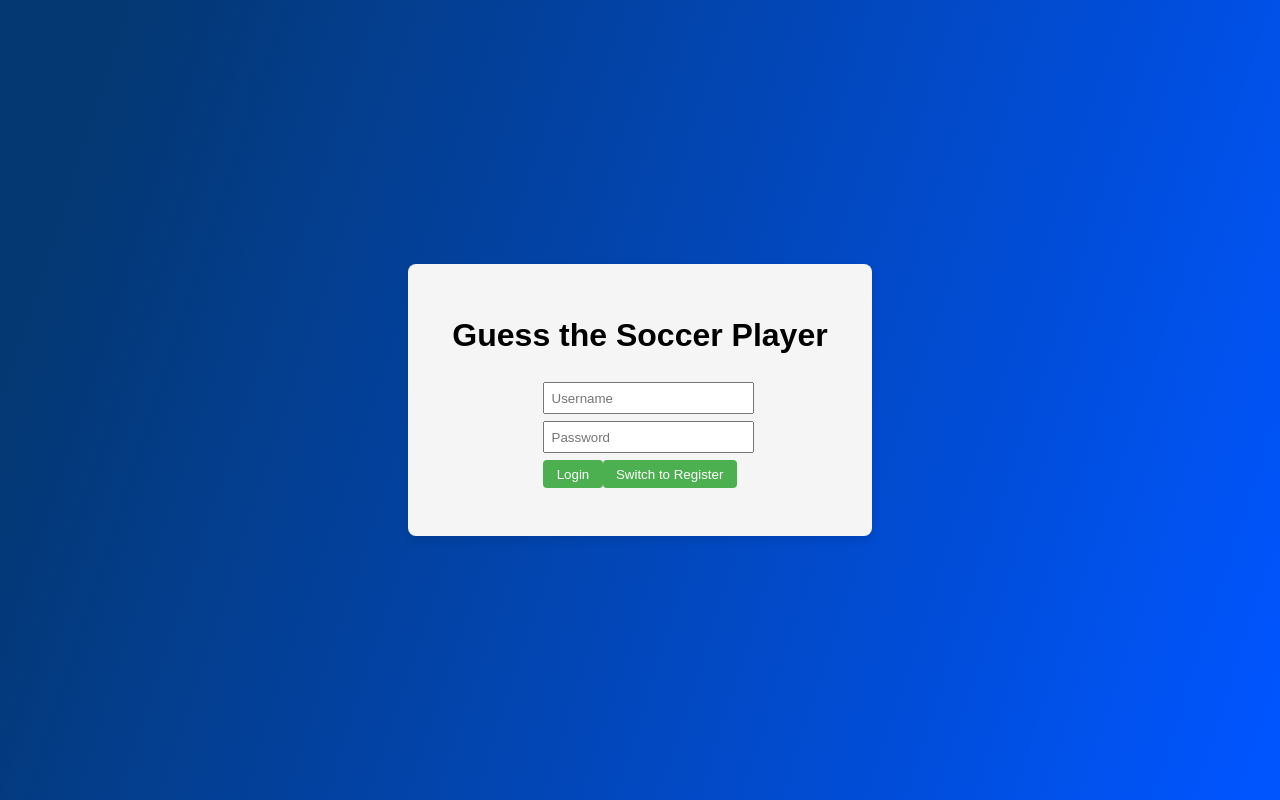
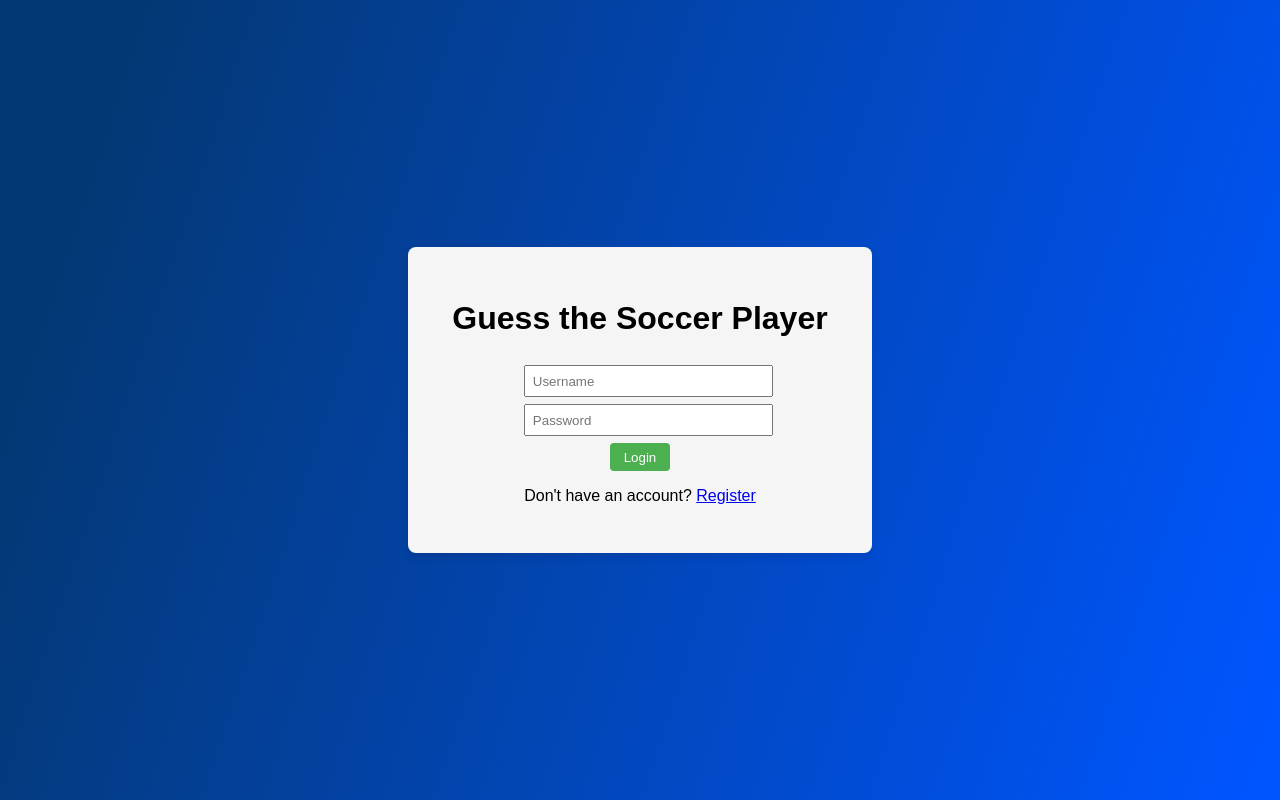
Before and after one commit to BDaSilva03/soccer, a React (Create React App) app in the folder frontend/soccer/: page /login in a window 1280 px wide. Built offline with nearby package versions, Linux system fonts and the light colour scheme.

Commit message:
changing file structure to support react routing

```diff
--- a/frontend/soccer/src/App.js
+++ b/frontend/soccer/src/App.js
@@ -1,42 +1,39 @@
-import React, { useState } from 'react';
+import React, { useEffect, useState } from 'react';
 import './App.css';
 import GuessPlayer from './components/GuessPlayer';
 import Register from './components/Register';
 import Login from './components/Login';
+import Navbar from './components/Navbar';
+import { BrowserRouter as Router, Route, Routes, Navigate } from 'react-router-dom';
 
-// The main App component that handles the overall game and authentication logic
 function App() {
-    // State variables to manage authentication and UI
-    const [isAuthenticated, setIsAuthenticated] = useState(false); // Is the user currently authenticated?
-    const [showLogin, setShowLogin] = useState(true);  // Should the Login or Register component be shown?
+    const [isAuthenticated, setIsAuthenticated] = useState(false);
+    const [correctGuesses, setCorrectGuesses] = useState(0);
 
-    // Mark the user as authenticated
-    const handleAuthentication = () => {
-        setIsAuthenticated(true);
-    };
+    // On component mount, check if a token exists in local storage to determine authentication status
+    useEffect(() => {
+        const token = localStorage.getItem('token');
+        if (token) {
+            setIsAuthenticated(true);
+        }
+    }, []);
 
-    // Toggle between showing the Login and Register components
-    const toggleLoginRegister = () => {
-        setShowLogin(prev => !prev);
-    };
-
-    // Render the main app UI
     return (
-        <div className="App">
-            <h1>Guess the Soccer Player</h1>
-
-            {!isAuthenticated ? (
-                <>
-                    {showLogin ? (
-                        <Login onLogin={handleAuthentication} onSwitch={toggleLoginRegister} />
-                    ) : (
-                        <Register onRegistered={toggleLoginRegister} />
-                    )}
-                </>
-            ) : (
-                <GuessPlayer />
-            )}
-        </div>
+        <Router>
+            <div className="App">
+                <h1>Guess the Soccer Player</h1>
+                {isAuthenticated && <Navbar correctGuesses={correctGuesses} onLogout={() => {
+                setIsAuthenticated(false);
+                setCorrectGuesses(0);  // Reset the correctGuesses state when logging out
+                }} />}
+                <Routes>
+                    <Route path="/login" element={isAuthenticated ? <Navigate to="/game" /> : <Login onLogin={() => setIsAuthenticated(true)} />} />
+                    <Route path="/register" element={isAuthenticated ? <Navigate to="/game" /> : <Register onRegistered={() => setIsAuthenticated(true)} />} />
+                    <Route path="/game" element={isAuthenticated ? <GuessPlayer setCorrectGuesses={setCorrectGuesses} /> : <Navigate to="/login" />} />
+                    <Route path="*" element={<Navigate to="/login" />} />
+                </Routes>
+            </div>
+        </Router>
     );
 }
 
--- a/frontend/soccer/src/components/GuessPlayer.js
+++ b/frontend/soccer/src/components/GuessPlayer.js
@@ -4,12 +4,11 @@ import { normalizeText } from './NormalizeText';
 import axios from 'axios';
 
 // This component handles the gameplay of "Guess the Player."
-function GuessPlayer() {
+function GuessPlayer({ correctGuesses, setCorrectGuesses }) {
   // State variables to manage the game's logic and UI
   const [player, setPlayer] = useState(null);  // The current player to guess
   const [guess, setGuess] = useState('');      // The user's current guess
   const [correct, setCorrect] = useState(false); // Is the current guess correct?
-  const [correctGuesses, setCorrectGuesses] = useState(0); // Counter for consecutive correct guesses
   const [message, setMessage] = useState('');  // Feedback message for the user
   const [messageColor, setMessageColor] = useState(''); // Color of the feedback message (red or green)
   const [showPhoto, setShowPhoto] = useState(false); // Should the player's photo be revealed?
@@ -58,7 +57,7 @@ function GuessPlayer() {
   // Render the game UI
   return (
     <div>
-      <div className="correct-guesses">Correct guesses in a row: {correctGuesses}</div>
+      {/*<div className="correct-guesses">Correct guesses in a row: {correctGuesses}</div>*/}
       {player ? (
         <div>
           <PlayerInfo player={player} />
--- a/frontend/soccer/src/components/Login.js
+++ b/frontend/soccer/src/components/Login.js
@@ -1,12 +1,15 @@
 import React, { useState } from 'react';
 import axios from 'axios';
+import { useNavigate } from 'react-router-dom';
+import { Link } from 'react-router-dom';
 
-function Login({ onLogin, onSwitch }) {
+function Login({ onLogin }) {
     const [formData, setFormData] = useState({
         username: '',
         password: ''
     });
     const [message, setMessage] = useState('');
+    const navigate = useNavigate();
 
     const handleLogin = async () => {
         try {
@@ -14,6 +17,7 @@ function Login({ onLogin, onSwitch }) {
             localStorage.setItem('token', response.data.token);
             setMessage('Logged in successfully');
             onLogin(); // Call the prop function when login is successful
+            navigate('/game'); // Redirect to game page
         } catch (error) {
             setMessage(error.response.data.error);
         }
@@ -24,8 +28,8 @@ function Login({ onLogin, onSwitch }) {
             <input value={formData.username} onChange={e => setFormData({ ...formData, username: e.target.value })} placeholder="Username" />
             <input type="password" value={formData.password} onChange={e => setFormData({ ...formData, password: e.target.value })} placeholder="Password" />
             <button onClick={handleLogin}>Login</button>
-            <button onClick={onSwitch}>Switch to Register</button> {/* Button to switch to Register */}
             <p>{message}</p>
+            <p>Don't have an account? <Link to="/register">Register</Link></p>
         </div>
     );
 }
--- /dev/null
+++ b/frontend/soccer/src/components/Navbar.js
@@ -0,0 +1,21 @@
+import React from 'react';
+import { useNavigate } from 'react-router-dom';
+
+function Navbar({ correctGuesses, onLogout }) {
+    const navigate = useNavigate();
+
+    const handleLogout = () => {
+        localStorage.removeItem('token');
+        onLogout();
+        navigate('/login');
+    };
+
+    return (
+        <div className="correct-guesses">
+            Correct guesses in a row: {correctGuesses}
+            <button onClick={handleLogout} style={{ marginLeft: '20px' }}>Logout</button>
+        </div>
+    );
+}
+
+export default Navbar;
--- a/frontend/soccer/src/components/Register.js
+++ b/frontend/soccer/src/components/Register.js
@@ -1,8 +1,11 @@
 import React, { useState } from 'react';
 import axios from 'axios';
+import { useNavigate } from 'react-router-dom';
 
 // The Register component provides the UI and logic for registering a new user.
 function Register({ onRegistered }) {
+    const navigate = useNavigate(); // Invoke the useNavigate hook to get the navigate function
+
     // State for form data and any messages to display to the user
     const [formData, setFormData] = useState({
         username: '',
@@ -19,6 +22,7 @@ function Register({ onRegistered }) {
             if (response && response.data) {
                 setMessage(response.data.message);
                 onRegistered(); // Notify parent component of successful registration
+                navigate("/login"); // Redirect to login page after successful registration
             } else {
                 setMessage('Unexpected server response.');
             }
@@ -30,6 +34,7 @@ function Register({ onRegistered }) {
             }
         }
     };
+
 
     // Render the registration form
     return (
```
Also changed, not shown: 2 other files (tests, documents, lock files or other folders).
